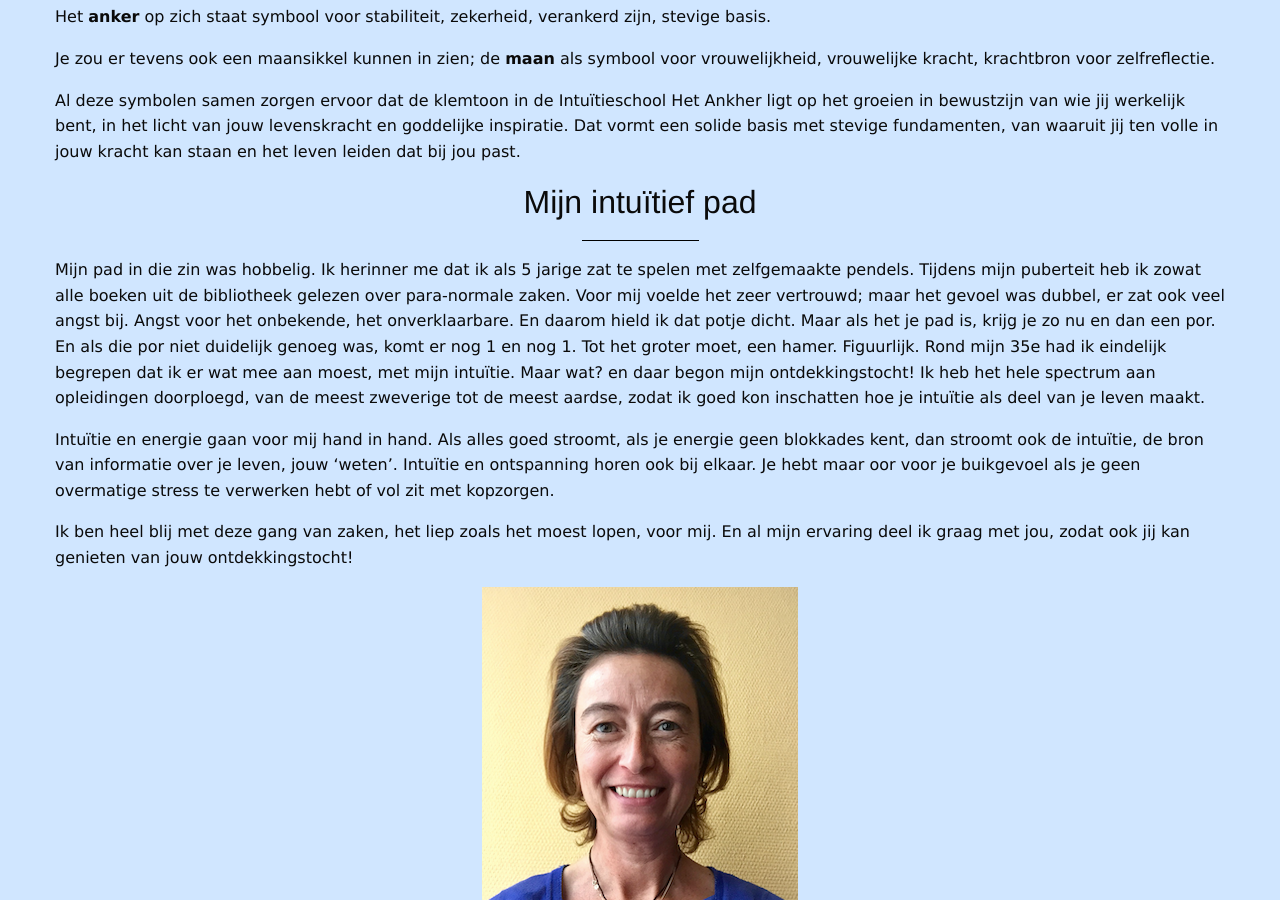
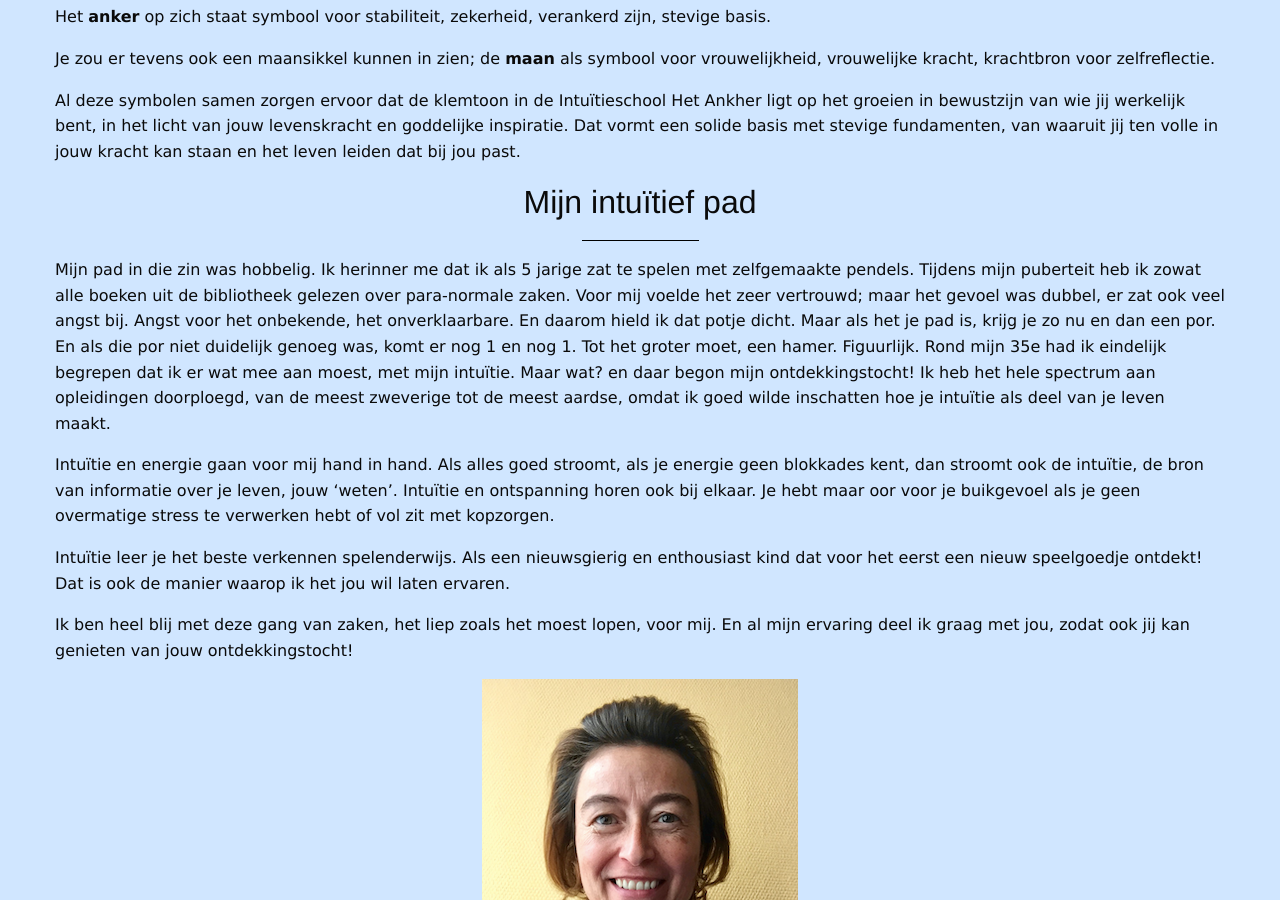
Before and after one commit to ankher/ankher.github.io, a Jekyll site: the page built from index.md, in a window 1280 px wide and 900 px high, scrolled down 907 px. Built offline with Jekyll 4.4.1, drawn with Linux system fonts in a browser that asks for light colours; nearby versions of some CDN libraries.

Commit message:
Update index.md

```diff
--- a/index.md
+++ b/index.md
@@ -33,10 +33,12 @@ Dat vormt een solide basis met stevige fundamenten, van waaruit jij ten volle in
 # Mijn intuïtief pad
 
 
-Mijn pad in die zin was hobbelig. Ik herinner me dat ik als 5 jarige zat te spelen met zelfgemaakte pendels. Tijdens mijn puberteit heb ik zowat alle boeken uit de bibliotheek gelezen over para-normale zaken. Voor mij voelde het zeer vertrouwd; maar het gevoel was dubbel, er zat ook veel angst bij. Angst voor het onbekende, het onverklaarbare. En daarom hield ik dat potje dicht. Maar als het je pad is, krijg je zo nu en dan een por. En als die por niet duidelijk genoeg was, komt er nog 1 en nog 1. Tot het groter moet, een hamer. Figuurlijk. Rond mijn 35e had ik eindelijk begrepen dat ik er wat mee aan moest, met mijn intuïtie. Maar wat? en daar begon mijn ontdekkingstocht! Ik heb het hele spectrum aan opleidingen doorploegd, van de meest zweverige tot de meest aardse, zodat ik goed kon inschatten hoe je intuïtie als deel van je leven maakt.
+Mijn pad in die zin was hobbelig. Ik herinner me dat ik als 5 jarige zat te spelen met zelfgemaakte pendels. Tijdens mijn puberteit heb ik zowat alle boeken uit de bibliotheek gelezen over para-normale zaken. Voor mij voelde het zeer vertrouwd; maar het gevoel was dubbel, er zat ook veel angst bij. Angst voor het onbekende, het onverklaarbare. En daarom hield ik dat potje dicht. Maar als het je pad is, krijg je zo nu en dan een por. En als die por niet duidelijk genoeg was, komt er nog 1 en nog 1. Tot het groter moet, een hamer. Figuurlijk. Rond mijn 35e had ik eindelijk begrepen dat ik er wat mee aan moest, met mijn intuïtie. Maar wat? en daar begon mijn ontdekkingstocht! Ik heb het hele spectrum aan opleidingen doorploegd, van de meest zweverige tot de meest aardse, omdat ik goed wilde inschatten hoe je intuïtie als deel van je leven maakt.
 
 Intuïtie en energie gaan voor mij hand in hand. Als alles goed stroomt, als je energie geen blokkades kent, dan stroomt ook de intuïtie, de bron van informatie over je leven, jouw 'weten'.
 Intuïtie en ontspanning horen ook bij elkaar. Je hebt maar oor voor je buikgevoel als je geen overmatige stress te verwerken hebt of vol zit met kopzorgen.
+
+Intuïtie leer je het beste verkennen spelenderwijs. Als een nieuwsgierig en enthousiast kind dat voor het eerst een nieuw speelgoedje ontdekt! Dat is ook de manier waarop ik het jou wil laten ervaren.
 
 Ik ben heel blij met deze gang van zaken, het liep zoals het moest lopen, voor mij. En al mijn ervaring deel ik graag met jou, zodat ook jij kan genieten van jouw ontdekkingstocht!
 
```
